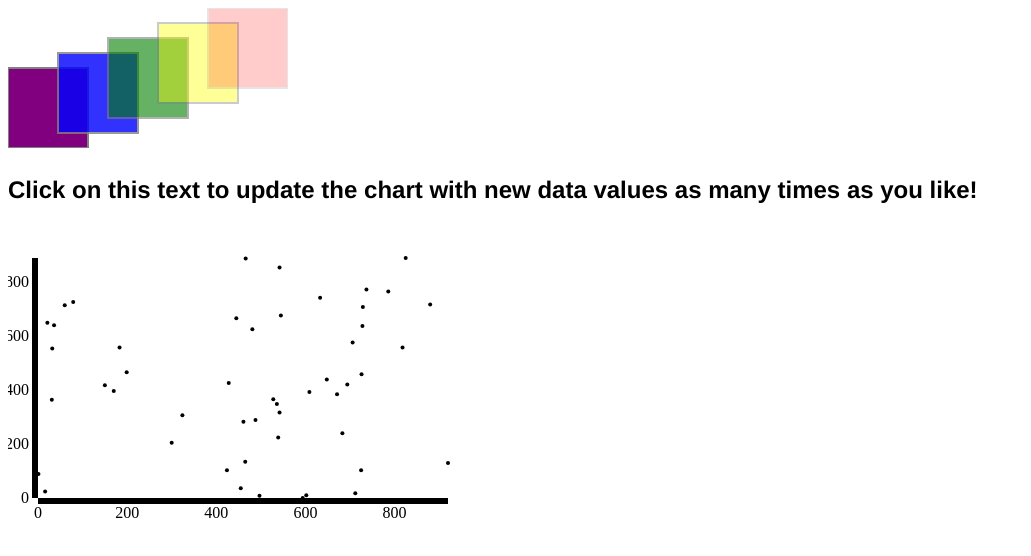
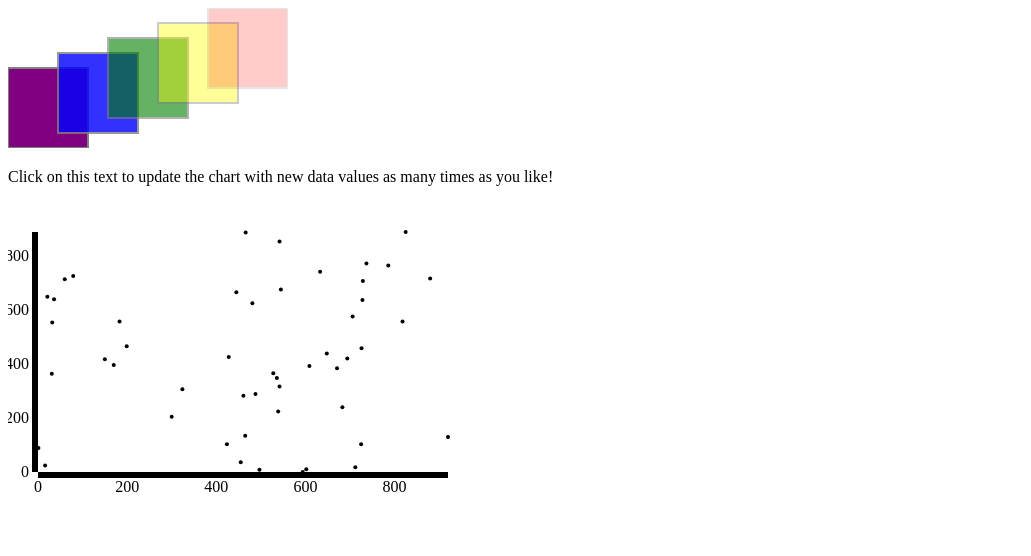
Before and after one commit to kanyikd/kanyikd.github.io, a plain HTML site: page index.html in a window 1280 px wide. Shown: the whole page, without its empty margins (0-1031 px from the left). Drawn offline with Linux system fonts and the light colour scheme.

Commit message:
Assingment2

```diff
--- a/index.html
+++ b/index.html
@@ -4,11 +4,7 @@
         <meta charset="utf-8">
         <title>D3 Page Template</title>
         <style type="text/css">
-            p {
-                font-size: 24px;
-                font-weight: bold;
-                font-family: Helvetica, Arial, sans-serif;
-            }
+
         </style>
         <script type="text/javascript" src="d3/d3-master/d3.js"></script>
     </head>
```
